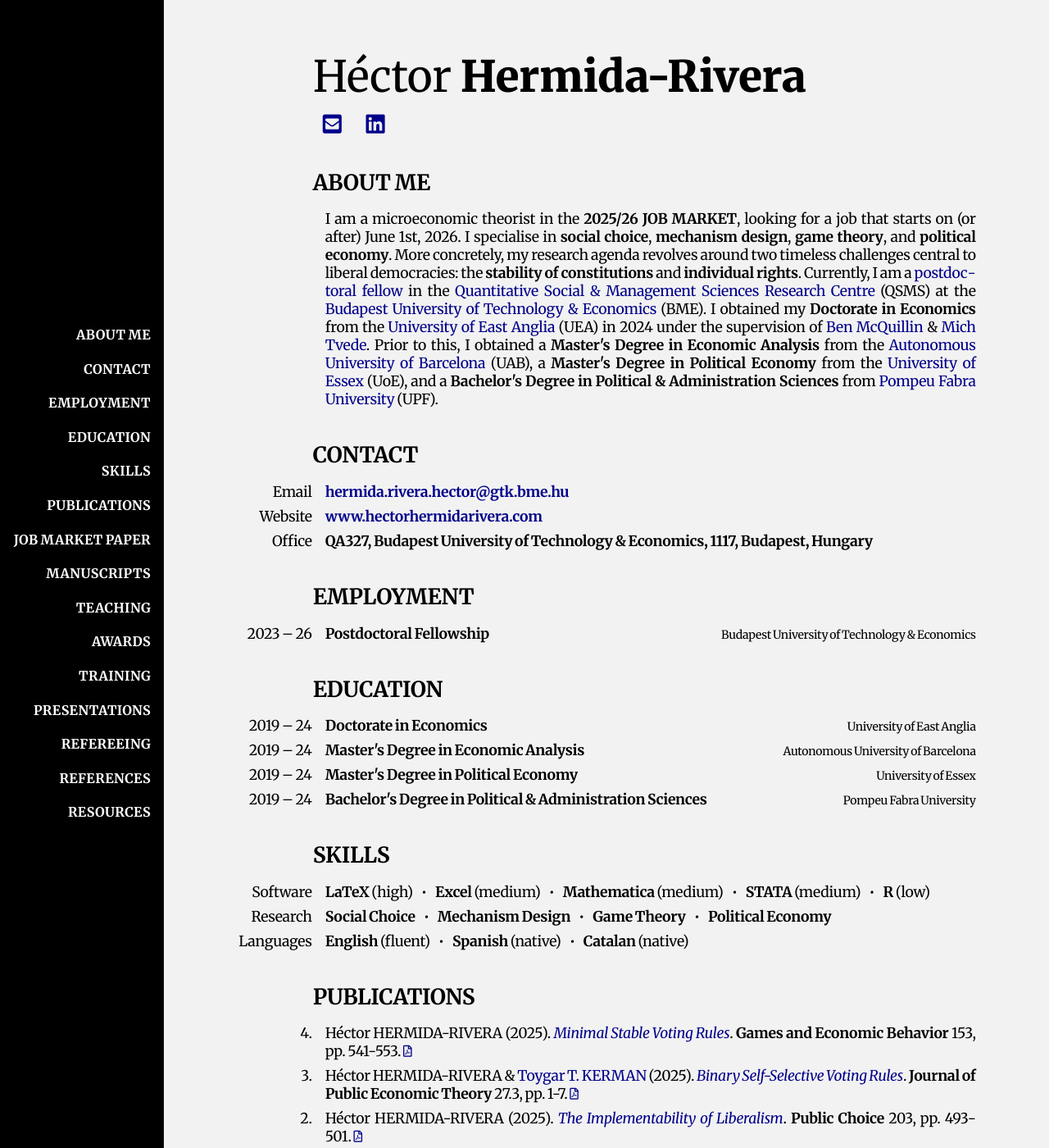
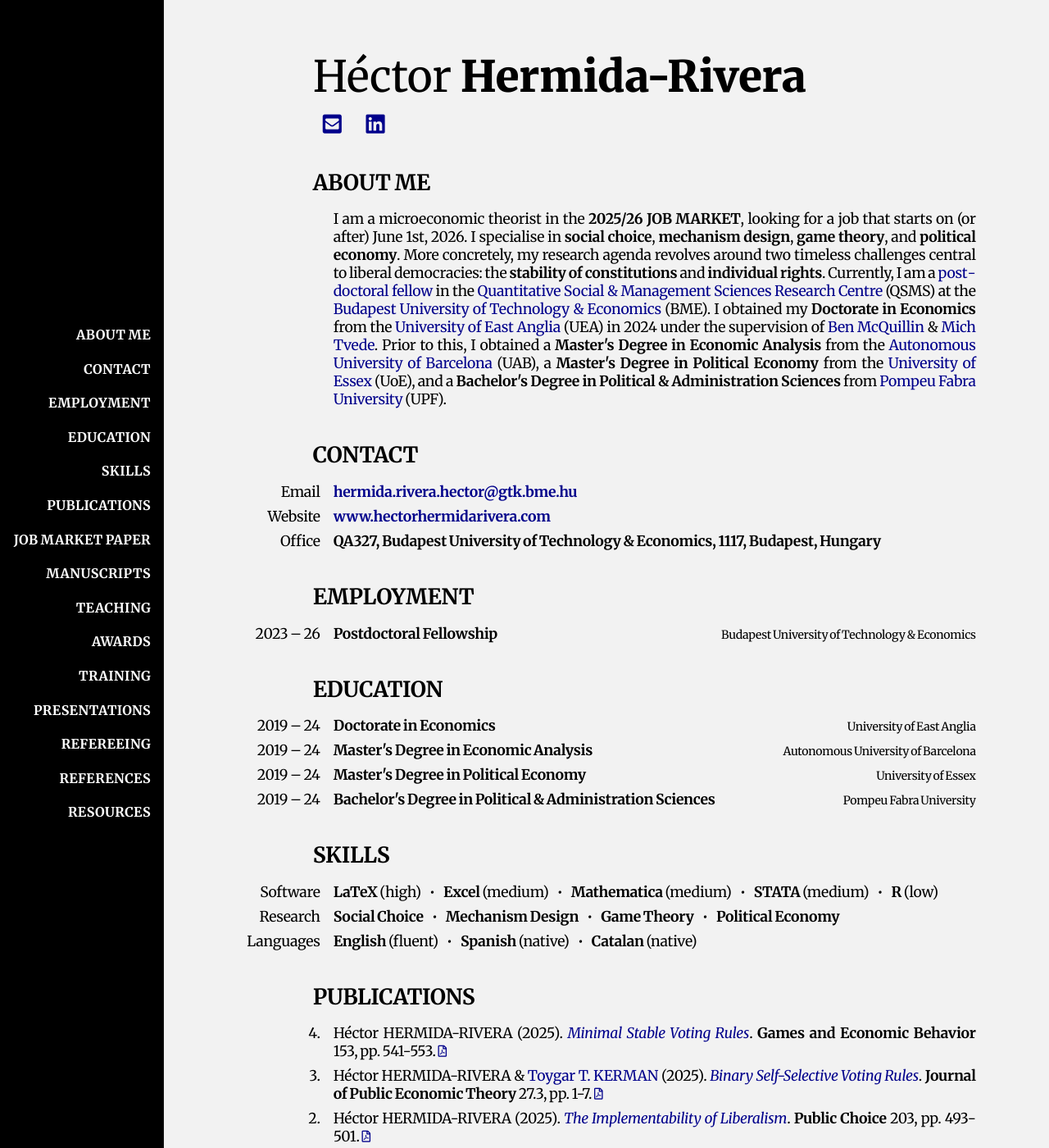
Before and after one commit to HectorHermidaRivera/hectorhermidarivera.github.io, a Jekyll site: the page built from index.md, in a window 1280 px wide and 1400 px high. Shown: the whole window at 82% size. Built offline with Jekyll 4.4.1, drawn with Linux system fonts in a browser that asks for light colours; a style sheet for code colours, icons or effects is not loaded.

Commit message:
Update style.css

```diff
--- a/assets/css/style.css
+++ b/assets/css/style.css
@@ -74,7 +74,7 @@ body {
 /* Two-column layout */
 .two-column {
   display: grid;
-  grid-template-columns: 120px auto;
+  grid-template-columns: 130px auto;
   gap: 8px 16px;
   align-items: start;
   margin-top: 0px;
@@ -121,7 +121,7 @@ body {
 
 .two-column-2rows {
   display: grid;
-  grid-template-columns: 120px auto;
+  grid-template-columns: 130px auto;
   gap: 8px 16px;
 }
 
@@ -162,7 +162,7 @@ body {
 /* grid for date + right content */
 .two-column-3rows {
   display: grid;
-  grid-template-columns: 120px 1fr;
+  grid-template-columns: 130px 1fr;
   gap: 8px 16px;
   align-items: start;
 }
```
